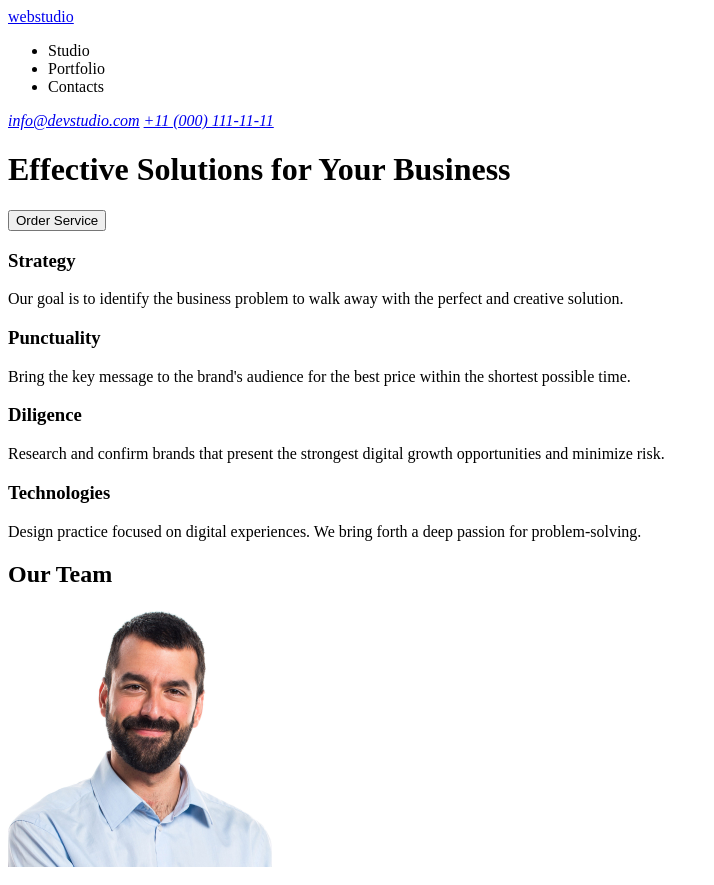
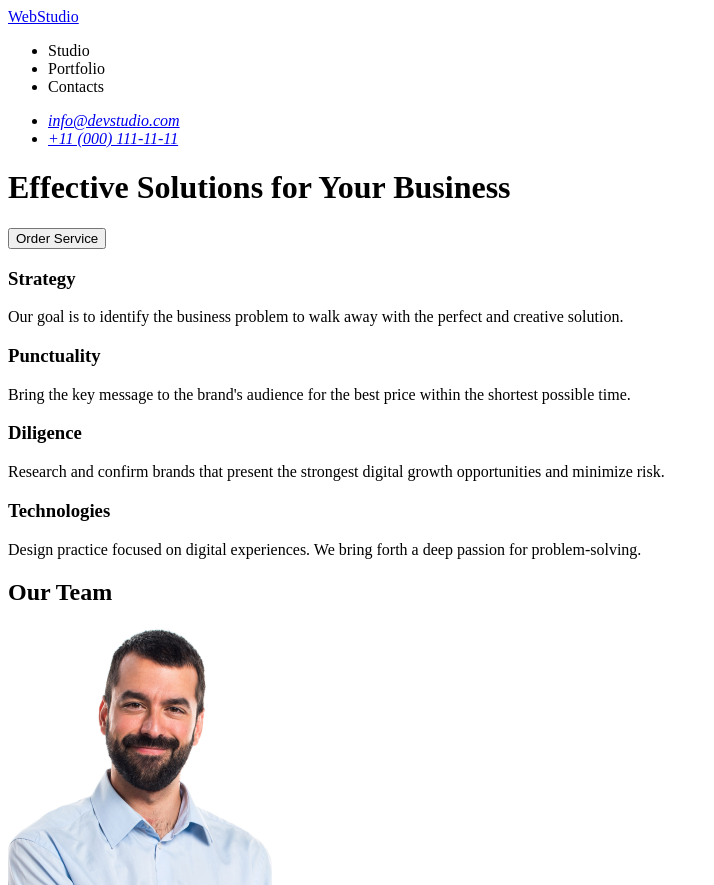
Before and after one commit to mshelestiuk/goit-markup-hw-01, a plain HTML site: page index.html in a window 1280 px wide. Shown: the top 885 px of the page, without its empty margins (0-714 px from the left). Drawn offline with Linux system fonts and the light colour scheme.

Commit message:
Update header

```diff
--- a/index.html
+++ b/index.html
@@ -5,10 +5,11 @@
     <meta name="viewport" content="width=device-width, initial-scale=1.0" />
     <title>Homework #1</title>
   </head>
+
   <body>
     <header>
-      <a href="/">webstudio</a>
       <nav>
+        <a href="./index.html">WebStudio</a>
         <ul>
           <li>Studio</li>
           <li>Portfolio</li>
@@ -16,10 +17,13 @@
         </ul>
       </nav>
       <address>
-        <a href="mailto:info@devstudio.com">info@devstudio.com</a>
-        <a href="tel:+110001111111">+11 (000) 111-11-11</a>
+        <ul>
+        <li><a href="mailto:info@devstudio.com">info@devstudio.com</a></li>
+        <li><a href="tel:+110001111111">+11 (000) 111-11-11</a></li>
+        </ul>
       </address>
     </header>
+
     <main>
       <h1>Effective Solutions for Your Business</h1>
       <button type="button">Order Service</button>
@@ -89,7 +93,7 @@
     </main>
 
     <footer>
-      <a href="/">webstudio</a>
+      <a href=./index.html>WebStudio</a>
       <p>
         Increase the flow of customers and sales for your business with digital
         marketing & growth solutions.
```
